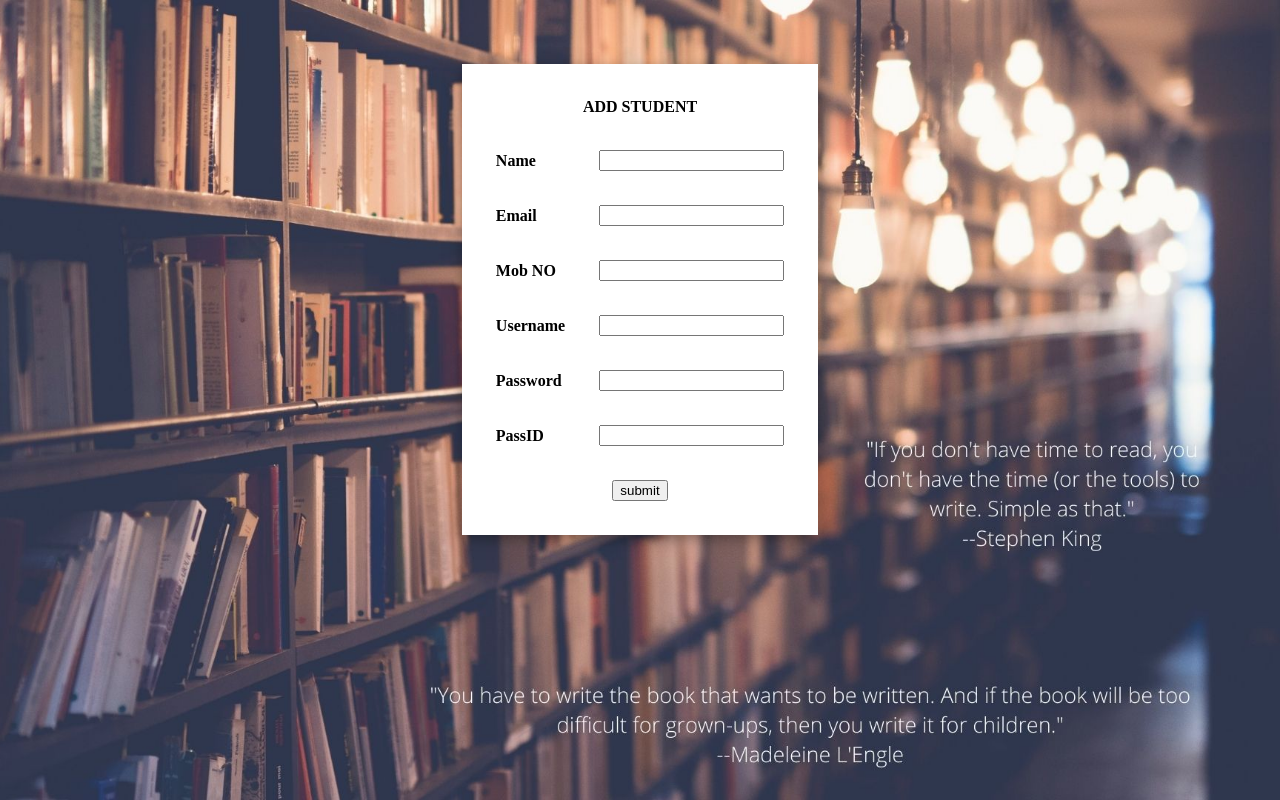
After one commit to cmsubhadra/Library-Project-MCA-_-PHP, a PHP site: page /admin/issue_book.php in a window 1280 px wide. The commit adds this page. Run offline with PHP 8.4, Linux system fonts and the light colour scheme; a user stored in the database is signed in.

```diff
--- /dev/null
+++ b/admin/issue_book.php
@@ -0,0 +1,114 @@
+<?php
+  session_start();
+  if(!isset($_SESSION['username'])){
+	  header("location:../login.php");
+  }
+?>
+
+<html lang="en">
+
+<head>
+    <meta charset="UTF-8">
+    <meta name="viewport" content="width=device-width, initial-scale=1.0">
+    <title>Student registration</title>
+</head>
+<style>
+    table{
+        background-color: white;
+        margin-left: auto;
+        margin-right: auto;
+        margin-top:4em;
+        padding:1em;
+        box-shadow: 0 4px 10px 0 rgba(0,0,0,0.2), 0 4px 20px 0 rgba(0,0,0,0.19);
+    }
+    tr,td,th{
+        padding:1em;
+        text-align: left;
+    }
+    .center th{
+        text-align: center;
+    }
+    h2{
+        text-align: center;
+        margin-top: 2em;
+        background-color:black;
+        color: white;
+    }
+
+    body{
+    background: url(../images/bg.jpg);
+    background-position:center;
+    background-repeat: no-repeat;
+    background-attachment: fixed;
+    background-size: cover;
+    background-color: #464646;
+    }
+</style>
+<body>
+    <form name="form" action="#" method="POST">
+        <table>
+            <tr>
+                <th colspan="2" style="text-align:center">ADD STUDENT</th>
+            </tr>
+            <tr>
+                <th>Name</th>
+                <td><input type="text" name="fname"> </td>
+            </tr>
+            <tr>
+                <th>Email</th>
+                <td><input type="email" name="email"> </td>
+            </tr>
+            <tr>
+                <th>Mob NO </th>
+                <td><input type="tel" name="mob"> </td>
+            </tr>
+            <tr>
+                <th>Username </th>
+                <td><input type="text" name="user"> </td>
+            </tr>
+            <tr>
+                <th>Password </th>
+                <td><input type="password" name="password"> </td>
+            </tr>
+            <tr>
+                <th>PassID </th>
+                <td><input type="password" name="passid"> </td>
+            </tr>
+            <tr class="center">
+                <th colspan="2"><input type="submit" value="submit" name="submit"></th>
+            </tr>
+        </table>
+    </form>
+<?php
+    $con = Mysqli_Connect("localhost","root","","library_management");
+    if(!$con){
+        echo "Connection error !";
+    }
+
+    if(isset($_POST['submit'])){
+        $name = $_POST['fname'];
+        $email = $_POST['email'];
+        $mobile = $_POST['mob'];
+        $user = $_POST['user'];
+        $password = $_POST['password'];
+        $passid = $_POST['passid'];
+
+            $query = "insert into user_details values('$name','$email','$mobile','$user')";
+            if(mysqli_query($con,$query)){
+                echo "success";
+            }
+            else{
+                echo "error".$query.mysqli_error($con);
+            }
+            $query_acc = "insert into user_login values('$user','$password','$passid','1001')";
+            if(mysqli_query($con,$query_acc)){
+                echo "success";
+            }
+            else{
+                echo "error".$query.mysqli_error($con);
+            }
+    }
+?>
+
+</body>
+</html>
```
Also changed, not shown: admin/view_book.php (+10 -1 lines).
